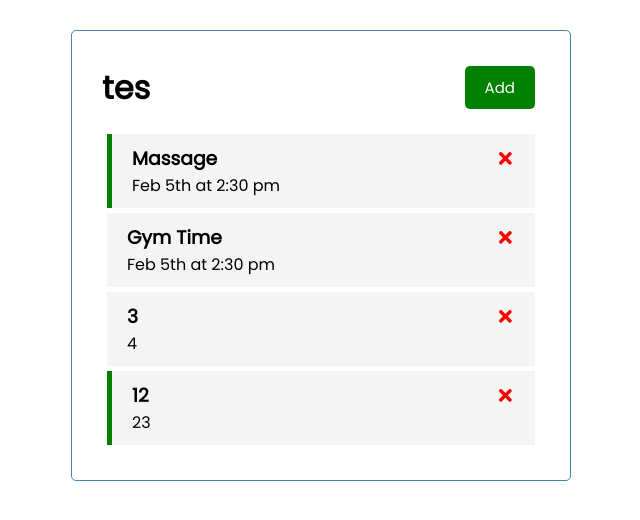
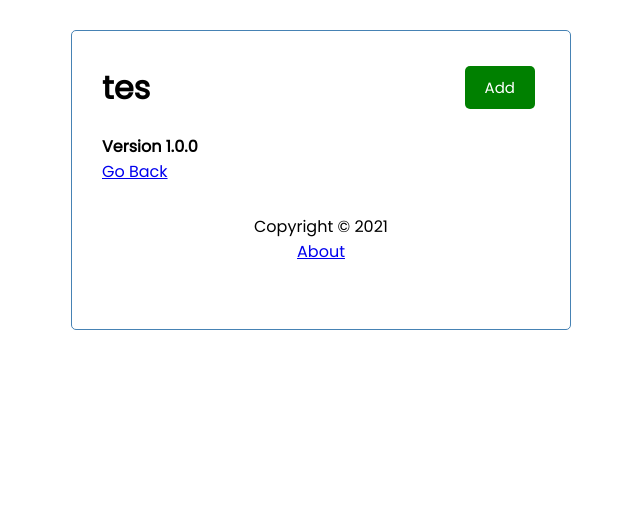
Before and after one commit to insertmike/react-crash-course, a React (Create React App) app: page /about in a window 1280 px wide. Shown: the top 520 px of the page, without its empty margins (319-959 px from the left). Built offline with nearby package versions, Linux system fonts and the light colour scheme; data requests are answered from the project's data file.

Commit message:
Introduced to Routing

```diff
--- a/db.json
+++ b/db.json
@@ -4,7 +4,7 @@
       "id": 3,
       "text": "Massage",
       "day": "Feb 5th at 2:30 pm",
-      "reminder": true
+      "reminder": false
     },
     {
       "id": 4,
--- a/package.json
+++ b/package.json
@@ -10,6 +10,7 @@
     "react": "^17.0.2",
     "react-dom": "^17.0.2",
     "react-icons": "^4.2.0",
+    "react-router-dom": "^5.2.0",
     "react-scripts": "4.0.3",
     "web-vitals": "^1.0.1"
   },
--- a/src/App.js
+++ b/src/App.js
@@ -1,8 +1,11 @@
 import { useState, useEffect } from 'react'
+import { BrowserRouter as Router, Route} from 'react-router-dom'
 
 import Header from './components/Header'
+import Footer from './components/Footer'
 import AddTask from './components/AddTask'
 import Tasks from './components/Tasks';
+import About from './components/About';
 
 
 function App() {
@@ -78,11 +81,21 @@ function App() {
   }
 
   return (
-    <div className="container">
-      <Header onAdd={() => setShowAddTask(!showAddTask)} showAdd={showAddTask} title = 'tes'/>
-      {showAddTask && <AddTask onAdd={addTask}/> }
-      <Tasks tasks={tasks} onToggle={toggleReminder} onDelete={deleteTask}/>
-    </div>
+    <Router>
+      <div className="container">
+        <Header onAdd={() => setShowAddTask(!showAddTask)} showAdd={showAddTask} title = 'tes'/>
+        <Route path='/' exact  render={(props) =>(
+          <>
+            {showAddTask && <AddTask onAdd={addTask}/> }
+            <Tasks tasks={tasks} onToggle={toggleReminder} onDelete={deleteTask}/>
+          </>
+        ) }
+        />
+
+        <Route path='/about' component={About}/>
+        <Footer/>
+      </div>
+    </Router>
   );
 }
 
--- /dev/null
+++ b/src/components/About.js
@@ -0,0 +1,14 @@
+import { Link } from 'react-router-dom'
+import React from 'react'
+
+
+export const About = () => {
+    return (
+        <div>
+            <h4>Version 1.0.0</h4>
+            <Link to="/">Go Back</Link>
+        </div>
+    )
+}
+
+export default About;
--- /dev/null
+++ b/src/components/Footer.js
@@ -0,0 +1,12 @@
+import { Link } from 'react-router-dom'
+
+export const Footer = () => {
+    return (
+        <footer>
+            <p>Copyright &copy; 2021</p>
+            <Link to="/about">About</Link>
+        </footer>
+    )
+}
+
+export default Footer;
```
Also changed, not shown: 1 other file (tests, documents, lock files or other folders).
